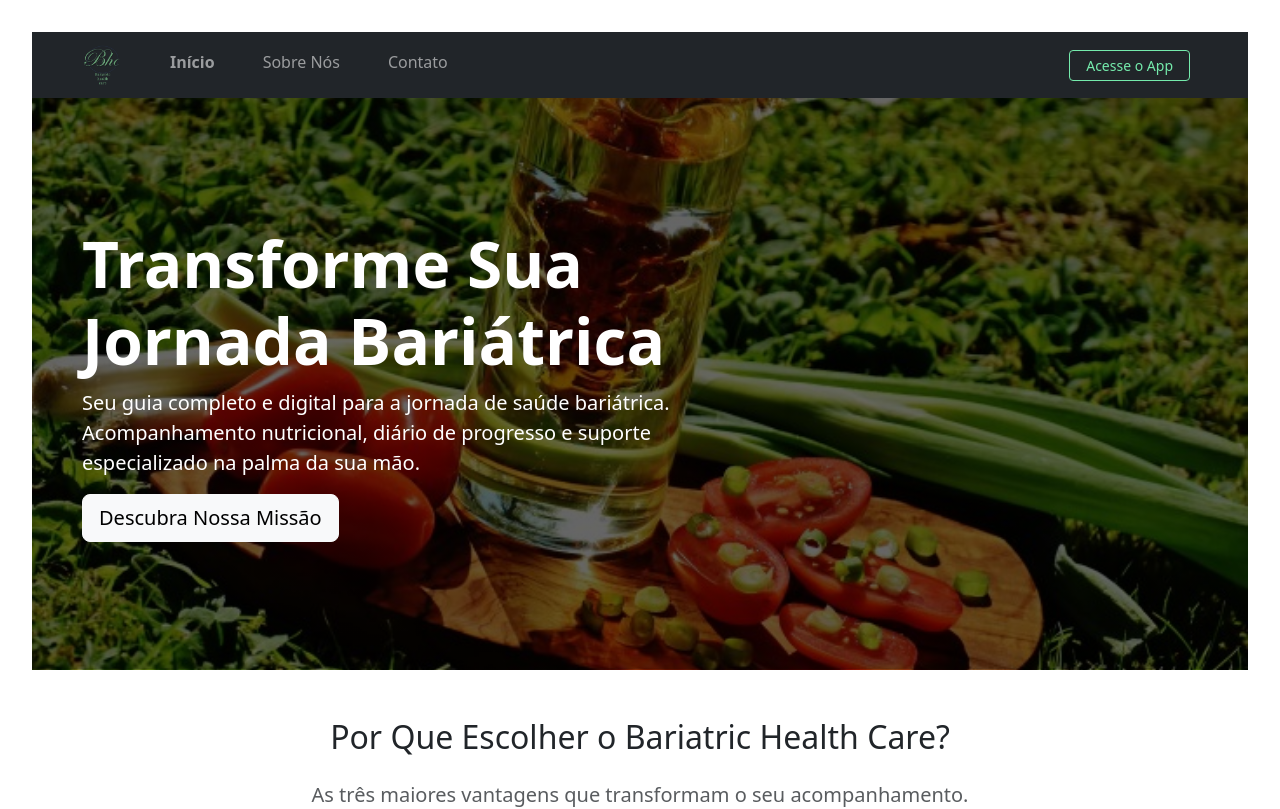
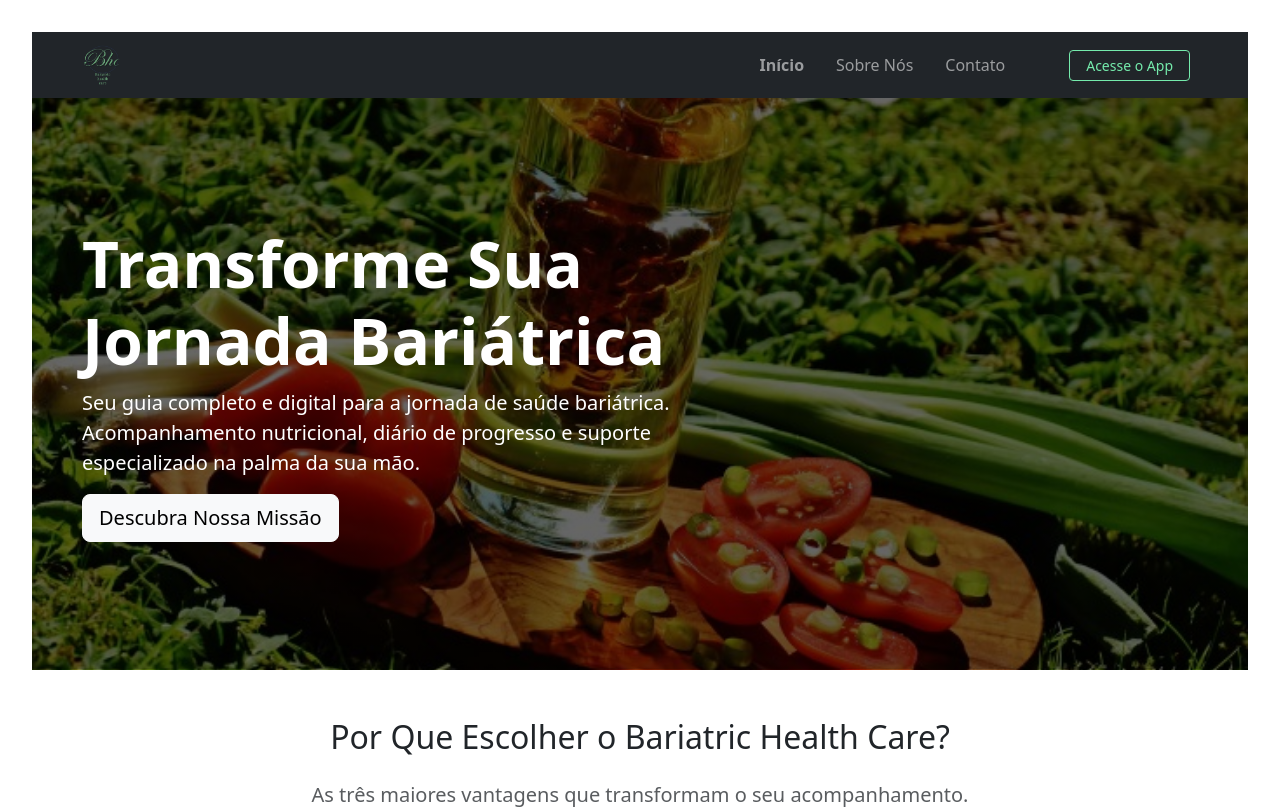
Before and after one commit to bariatrichealfcarebd-wq/SiteBHC, a React (Vite) app: page / in a window 1280 px wide. Shown: the top 809 px of the page. Built offline with nearby package versions, Linux system fonts and the light colour scheme.

Commit message:
Update App.jsx

```diff
--- a/src/App.jsx
+++ b/src/App.jsx
@@ -28,20 +28,20 @@ function App() {
             <Image src={bhcLogo} height="40" className="d-inline-block align-top me-2" alt="Logo BHC" />
           </Navbar.Brand>
 
-        <Navbar.Toggle aria-controls="basic-navbar-nav" />
+       <Navbar.Toggle aria-controls="basic-navbar-nav" />
+          {/* 💡 Remover justify-content-center e simplificar o layout */}
+          <Navbar.Collapse id="basic-navbar-nav">
 
-          <Navbar.Collapse id="basic-navbar-nav" className="d-flex justify-content-center">
+            {/* 💡 ÚNICA TAG NAV PARA TODOS OS ITENS (Mobile se alinha automaticamente) */}
+            <Nav className="ms-auto align-items-lg-center">
 
-            {/* 💡 ÚNICA TAG NAV PARA TODOS OS ITENS */}
-            <Nav className="w-100 justify-content-center">
+              {/* Links centrais (mas no desktop eles ficam à direita devido ao ms-auto) */}
+              <Nav.Link as={Link} to="/" className="fw-bold me-lg-3">Início</Nav.Link>
+              <Nav.Link href="#sobre" className="me-lg-3">Sobre Nós</Nav.Link>
+              <Nav.Link href="#contato" className="me-lg-5">Contato</Nav.Link> {/* Mais espaço antes do botão */}
 
-              {/* Links centrais */}
-              <Nav.Link as={Link} to="/" className="fw-bold mx-3">Início</Nav.Link>
-              <Nav.Link href="#sobre" className="mx-3">Sobre Nós</Nav.Link>
-              <Nav.Link href="#contato" className="mx-3">Contato</Nav.Link>
-
-
-              <Nav.Link as={Link} to="/app" className="ms-auto order-lg-3"> {/* ms-auto e order-lg-3 forçam para o canto */}
+              {/* Botão de CTA, SEM classes de alinhamento automático complexas */}
+              <Nav.Link as={Link} to="/app" className="my-2 my-lg-0">
                 <Button variant="outline-light" size="sm" className="py-1 px-3" style={{
                   borderColor: '#75EBAC',
                   color: '#75EBAC'
@@ -49,12 +49,11 @@ function App() {
                   Acesse o App
                 </Button>
               </Nav.Link>
+
             </Nav>
-
           </Navbar.Collapse>
         </Container>
       </Navbar>
-
       <Routes>
         <Route path="/" element={<HomePage />} />
         <Route path="/app" element={<AppPage />} />
```
